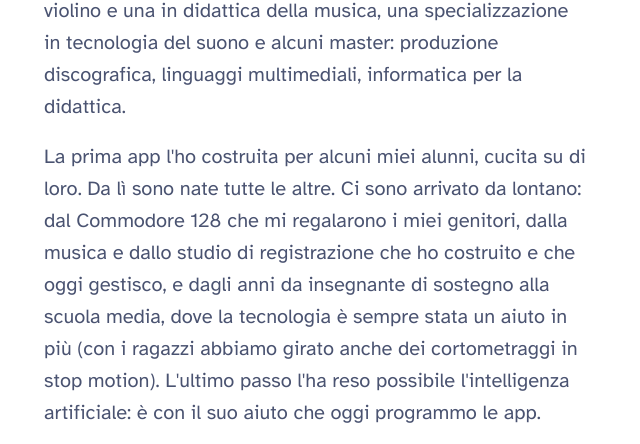
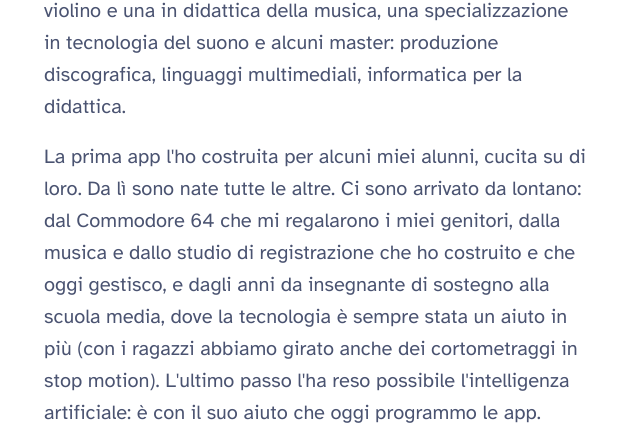
Before and after one commit to doncip82/app, a plain HTML site: page index.html in a window 1280 px wide. Shown: the part 5097-5541 px from the top of the page, 620-1260 px from the left. Drawn offline with Linux system fonts and the light colour scheme.

Commit message:
Chi le fa: Commodore 64 al posto di Commodore 128 (correzione dell'utente)
Co-Authored-By: Claude Opus 5.5 <noreply@anthropic.com>

```diff
--- a/index.html
+++ b/index.html
@@ -261,7 +261,7 @@
       <div class="chi-sono-testo">
         <h2>Chi le fa</h2>
         <p>Sono Donato, insegnante di sostegno. Ho una laurea in violino e una in didattica della musica, una specializzazione in tecnologia del suono e alcuni master: produzione discografica, linguaggi multimediali, informatica per la didattica.</p>
-        <p>La prima app l'ho costruita per alcuni miei alunni, cucita su di loro. Da lì sono nate tutte le altre. Ci sono arrivato da lontano: dal Commodore 128 che mi regalarono i miei genitori, dalla musica e dallo studio di registrazione che ho costruito e che oggi gestisco, e dagli anni da insegnante di sostegno alla scuola media, dove la tecnologia è sempre stata un aiuto in più (con i ragazzi abbiamo girato anche dei cortometraggi in stop motion). L'ultimo passo l'ha reso possibile l'intelligenza artificiale: è con il suo aiuto che oggi programmo le&nbsp;app.</p>
+        <p>La prima app l'ho costruita per alcuni miei alunni, cucita su di loro. Da lì sono nate tutte le altre. Ci sono arrivato da lontano: dal Commodore 64 che mi regalarono i miei genitori, dalla musica e dallo studio di registrazione che ho costruito e che oggi gestisco, e dagli anni da insegnante di sostegno alla scuola media, dove la tecnologia è sempre stata un aiuto in più (con i ragazzi abbiamo girato anche dei cortometraggi in stop motion). L'ultimo passo l'ha reso possibile l'intelligenza artificiale: è con il suo aiuto che oggi programmo le&nbsp;app.</p>
         <p>Se usi le app a scuola, <a href="scrivimi/">aiutami a migliorarle</a>: segnalami i problemi, le idee e le app che ti mancano.</p>
         <p class="firma">Donato</p>
       </div>
```
